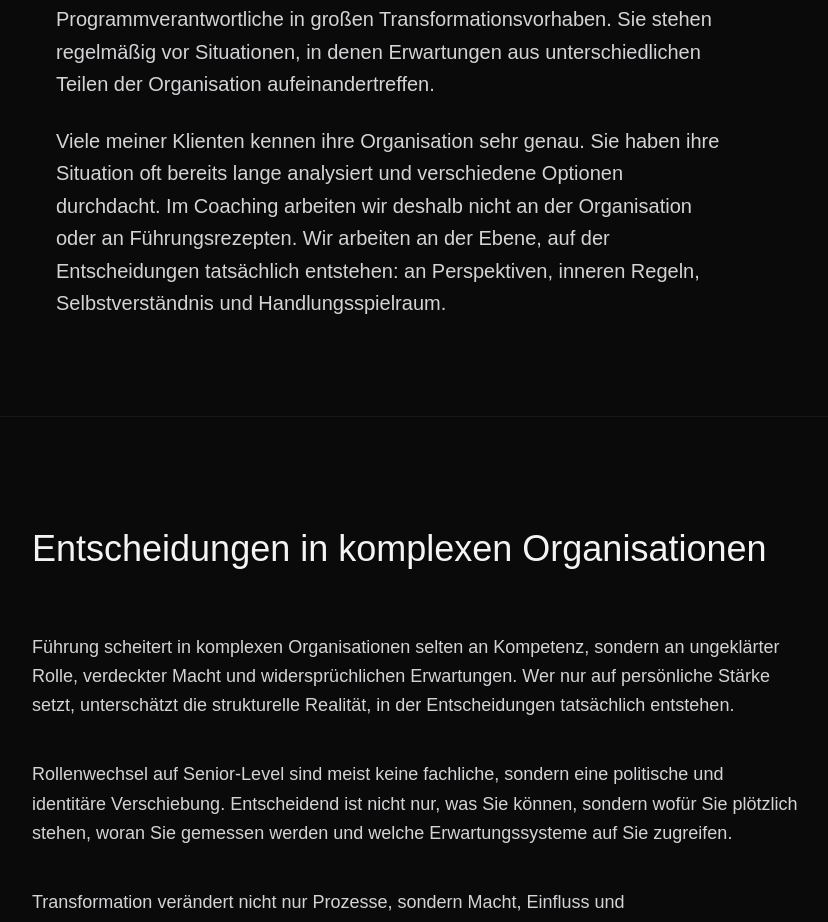
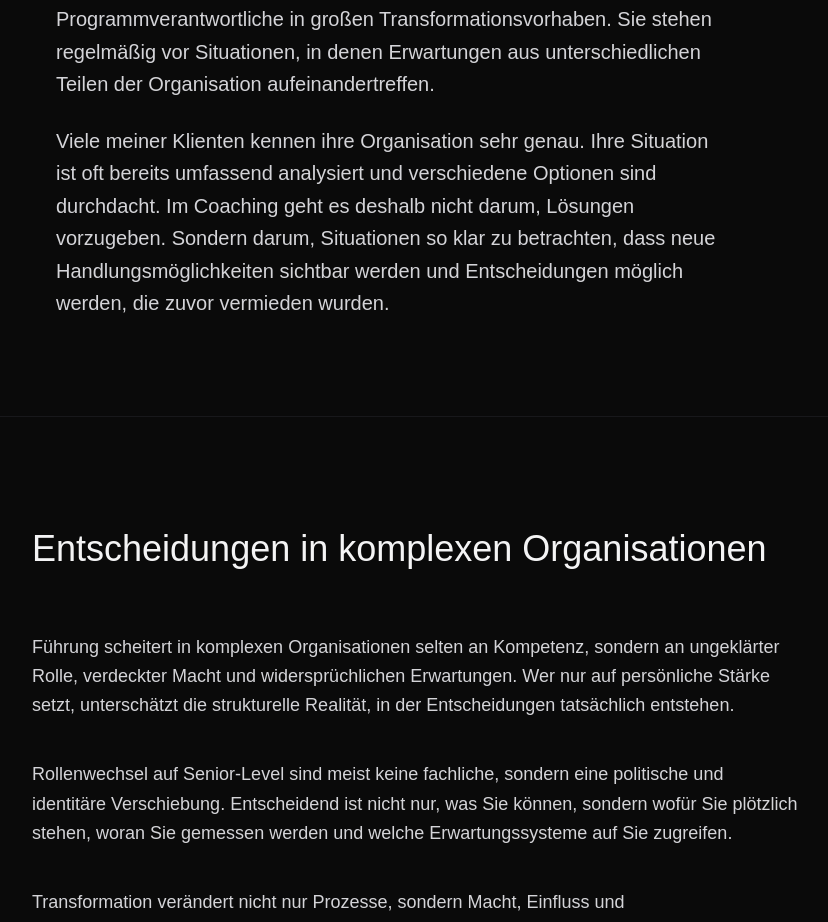
Before and after one commit to wolfgangtietz/coaching-landing, a Next.js app: page / in a window 1280 px wide. Shown: the part 3000-3922 px from the top of the page, without its empty margins (224-1052 px from the left). Built offline with nearby package versions, Linux system fonts and the light colour scheme.

Commit message:
Align profile paragraph with coaching effect logic

```diff
--- a/app/page.tsx
+++ b/app/page.tsx
@@ -182,14 +182,14 @@ sondern aus widersprüchlichen Erwartungen zwischen unterschiedlichen Teilen der
   unterschiedlichen Teilen der Organisation aufeinandertreffen.
 </p>
 <p className="text-xl font-light leading-relaxed text-zinc-300 max-w-2xl">
-  Viele meiner Klienten kennen ihre Organisation sehr genau. Sie haben ihre
-  Situation oft bereits lange analysiert und verschiedene Optionen
+  Viele meiner Klienten kennen ihre Organisation sehr genau. Ihre Situation
+  ist oft bereits umfassend analysiert und verschiedene Optionen sind
   durchdacht.
 
-  Im Coaching arbeiten wir deshalb nicht an der Organisation oder an
-  Führungsrezepten. Wir arbeiten an der Ebene, auf der Entscheidungen
-  tatsächlich entstehen: an Perspektiven, inneren Regeln, Selbstverständnis
-  und Handlungsspielraum.
+  Im Coaching geht es deshalb nicht darum, Lösungen vorzugeben.
+  Sondern darum, Situationen so klar zu betrachten, dass neue
+  Handlungsmöglichkeiten sichtbar werden und Entscheidungen möglich werden,
+  die zuvor vermieden wurden.
 </p>
             </div>
           </div>
```
